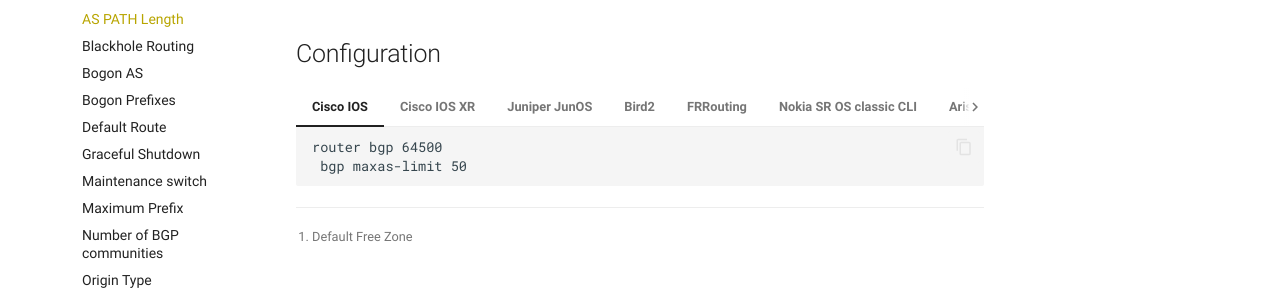
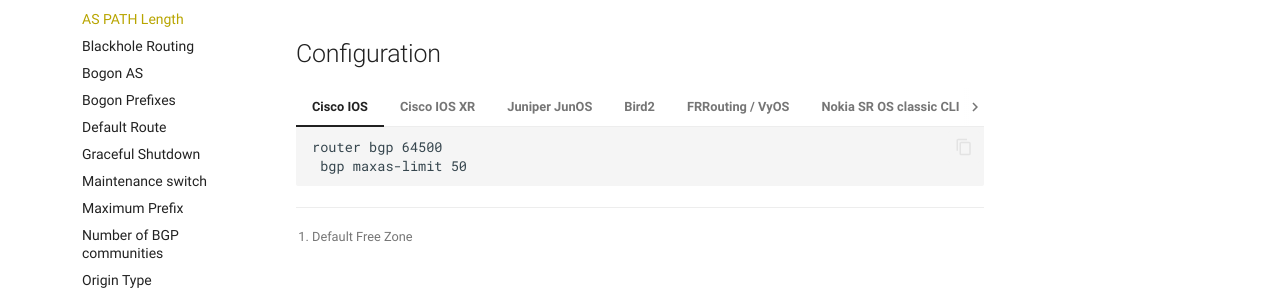
Before and after one commit to denog/routing-guide, an MkDocs documentation site: the page built from docs/guides/route_filtering/inbound/as_path_length.md, in a window 1280 px wide. Shown: the part 361-652 px from the top of the page. Built offline with MkDocs 1.6.1 and Material for MkDocs 9.7.7, drawn with Linux system fonts in a browser that asks for light colours; comment, search, counter and statistics services are not loaded.

Commit message:
route_filtering/inbound/as_path_length: add vyos as not implemented
The VyOS configuration tree is just a wrapper for FRR, so if not implemented in FRR it's not implement in VyOS

````diff
--- a/docs/guides/route_filtering/inbound/as_path_length.md
+++ b/docs/guides/route_filtering/inbound/as_path_length.md
@@ -64,7 +64,7 @@
     }
     ```
 
-=== "FRRouting"
+=== "FRRouting / VyOS"
     FRRouting does not allow to limit the number of ASes in the path.
 
 === "Nokia SR OS classic CLI"
````
